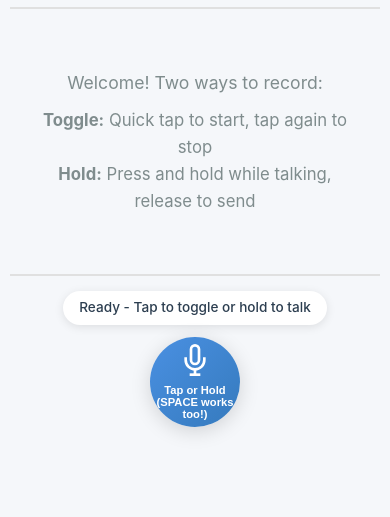
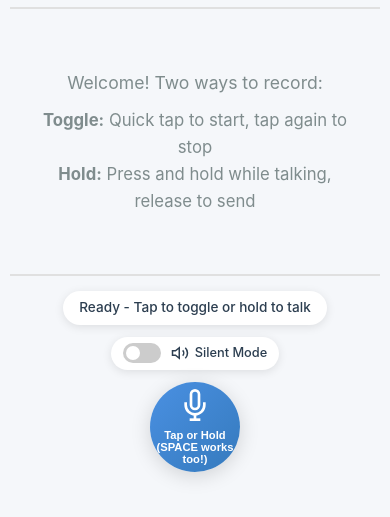
Before and after one commit to aomarov11/voice-chat-claude, a website: page public/index.html in a window 390 px wide. Shown: the part 91-608 px from the top of the page. Drawn offline with Linux system fonts and the light colour scheme.

Commit message:
Add silent mode toggle: users can disable voice responses while keeping voice input

```diff
--- a/public/css/styles.css
+++ b/public/css/styles.css
@@ -179,6 +179,100 @@ html {
   color: white;
 }
 
+/* Silent Mode Toggle */
+.silent-mode-container {
+  display: flex;
+  align-items: center;
+  justify-content: center;
+}
+
+.silent-mode-label {
+  display: flex;
+  align-items: center;
+  gap: 10px;
+  cursor: pointer;
+  user-select: none;
+  padding: 8px 16px;
+  border-radius: 20px;
+  background-color: white;
+  box-shadow: var(--shadow);
+  transition: all 0.3s ease;
+}
+
+.silent-mode-label:hover {
+  box-shadow: var(--shadow-lg);
+}
+
+.silent-mode-label.active {
+  background-color: #FFF3CD;
+  border: 2px solid var(--warning-color);
+}
+
+.silent-mode-checkbox {
+  display: none;
+}
+
+.silent-mode-slider {
+  position: relative;
+  width: 44px;
+  height: 24px;
+  background-color: #ccc;
+  border-radius: 24px;
+  transition: background-color 0.3s ease;
+}
+
+.silent-mode-slider::before {
+  content: '';
+  position: absolute;
+  width: 18px;
+  height: 18px;
+  left: 3px;
+  top: 3px;
+  background-color: white;
+  border-radius: 50%;
+  transition: transform 0.3s ease;
+}
+
+.silent-mode-checkbox:checked + .silent-mode-slider {
+  background-color: var(--warning-color);
+}
+
+.silent-mode-checkbox:checked + .silent-mode-slider::before {
+  transform: translateX(20px);
+}
+
+.silent-mode-text {
+  display: flex;
+  align-items: center;
+  gap: 6px;
+  font-size: 0.9rem;
+  font-weight: 500;
+  color: var(--text-color);
+}
+
+.icon-sound,
+.icon-mute {
+  width: 20px;
+  height: 20px;
+}
+
+.icon-sound {
+  display: inline;
+}
+
+.icon-mute {
+  display: none;
+}
+
+.silent-mode-label.active .icon-sound {
+  display: none;
+}
+
+.silent-mode-label.active .icon-mute {
+  display: inline;
+  color: var(--warning-color);
+}
+
 /* Push-to-Talk Button */
 .push-to-talk-button {
   width: 120px;
@@ -358,6 +452,35 @@ html {
     font-size: 0.85rem;
     padding: 6px 16px;
   }
+
+  .silent-mode-label {
+    padding: 6px 12px;
+    font-size: 0.85rem;
+  }
+
+  .silent-mode-slider {
+    width: 38px;
+    height: 20px;
+  }
+
+  .silent-mode-slider::before {
+    width: 14px;
+    height: 14px;
+  }
+
+  .silent-mode-checkbox:checked + .silent-mode-slider::before {
+    transform: translateX(18px);
+  }
+
+  .silent-mode-text {
+    font-size: 0.8rem;
+  }
+
+  .icon-sound,
+  .icon-mute {
+    width: 18px;
+    height: 18px;
+  }
 }
 
 /* Extra small screens */
--- a/public/index.html
+++ b/public/index.html
@@ -28,6 +28,27 @@
             <!-- Status Indicator -->
             <div class="status" id="status">
                 <span class="status-text">Ready</span>
+            </div>
+
+            <!-- Silent Mode Toggle -->
+            <div class="silent-mode-container">
+                <label class="silent-mode-label">
+                    <input type="checkbox" id="silentModeToggle" class="silent-mode-checkbox">
+                    <span class="silent-mode-slider"></span>
+                    <span class="silent-mode-text">
+                        <svg class="icon-sound" viewBox="0 0 24 24" fill="none" stroke="currentColor" stroke-width="2">
+                            <polygon points="11 5 6 9 2 9 2 15 6 15 11 19 11 5"></polygon>
+                            <path d="M15.54 8.46a5 5 0 0 1 0 7.07"></path>
+                            <path d="M19.07 4.93a10 10 0 0 1 0 14.14"></path>
+                        </svg>
+                        <svg class="icon-mute" viewBox="0 0 24 24" fill="none" stroke="currentColor" stroke-width="2">
+                            <polygon points="11 5 6 9 2 9 2 15 6 15 11 19 11 5"></polygon>
+                            <line x1="23" y1="9" x2="17" y2="15"></line>
+                            <line x1="17" y1="9" x2="23" y2="15"></line>
+                        </svg>
+                        Silent Mode
+                    </span>
+                </label>
             </div>
 
             <!-- Push-to-Talk Button -->
--- a/public/js/app.js
+++ b/public/js/app.js
@@ -14,7 +14,8 @@ const appState = {
   recordingRequested: false,  // Track if we've requested recording (even if not started yet)
   pressStartTime: null,  // Track when press started (for detecting hold vs toggle)
   isHoldMode: false,  // Track if user is in hold-to-talk mode
-  shouldStopOnRelease: false  // Track if we should stop on next release (for toggle mode)
+  shouldStopOnRelease: false,  // Track if we should stop on next release (for toggle mode)
+  silentMode: false  // Track if silent mode is enabled (text only, no voice output)
 };
 
 // DOM elements
@@ -23,7 +24,8 @@ const elements = {
   conversationContainer: document.getElementById('conversationContainer'),
   status: document.getElementById('status'),
   compatibilityWarning: document.getElementById('compatibilityWarning'),
-  loadingSpinner: document.getElementById('loadingSpinner')
+  loadingSpinner: document.getElementById('loadingSpinner'),
+  silentModeToggle: document.getElementById('silentModeToggle')
 };
 
 /**
@@ -53,6 +55,9 @@ function initializeApp() {
 
   // Setup keyboard controls
   setupKeyboardControls();
+
+  // Setup silent mode toggle
+  setupSilentModeToggle();
 
   // Log that button is ready
   console.log('Push-to-talk button element:', elements.pushToTalkButton);
@@ -364,8 +369,12 @@ async function processUserMessage(message) {
     // Display message
     addMessageToUI('assistant', reply);
 
-    // Speak the response
-    appState.textToSpeech.speak(reply);
+    // Speak the response only if silent mode is OFF
+    if (!appState.silentMode) {
+      appState.textToSpeech.speak(reply);
+    } else {
+      console.log('Silent mode enabled - skipping text-to-speech');
+    }
 
     updateStatus('Ready');
   } catch (error) {
@@ -471,6 +480,54 @@ function showCompatibilityWarning() {
   updateStatus('Browser not supported');
 }
 
+/**
+ * Setup silent mode toggle
+ */
+function setupSilentModeToggle() {
+  console.log('Setting up silent mode toggle...');
+
+  // Load saved preference from localStorage
+  const savedSilentMode = localStorage.getItem('silentMode');
+  if (savedSilentMode !== null) {
+    appState.silentMode = savedSilentMode === 'true';
+  }
+
+  // Update toggle UI to match state
+  if (elements.silentModeToggle) {
+    elements.silentModeToggle.checked = appState.silentMode;
+    updateSilentModeUI();
+
+    // Add change event listener
+    elements.silentModeToggle.addEventListener('change', () => {
+      appState.silentMode = elements.silentModeToggle.checked;
+
+      // Save preference
+      localStorage.setItem('silentMode', appState.silentMode);
+
+      // Update UI
+      updateSilentModeUI();
+
+      console.log('Silent mode:', appState.silentMode ? 'ON (text only)' : 'OFF (voice enabled)');
+    });
+  }
+
+  console.log('Silent mode initialized:', appState.silentMode);
+}
+
+/**
+ * Update UI based on silent mode state
+ */
+function updateSilentModeUI() {
+  const label = document.querySelector('.silent-mode-label');
+  if (label) {
+    if (appState.silentMode) {
+      label.classList.add('active');
+    } else {
+      label.classList.remove('active');
+    }
+  }
+}
+
 // Initialize app when DOM is ready
 if (document.readyState === 'loading') {
   document.addEventListener('DOMContentLoaded', initializeApp);
```
